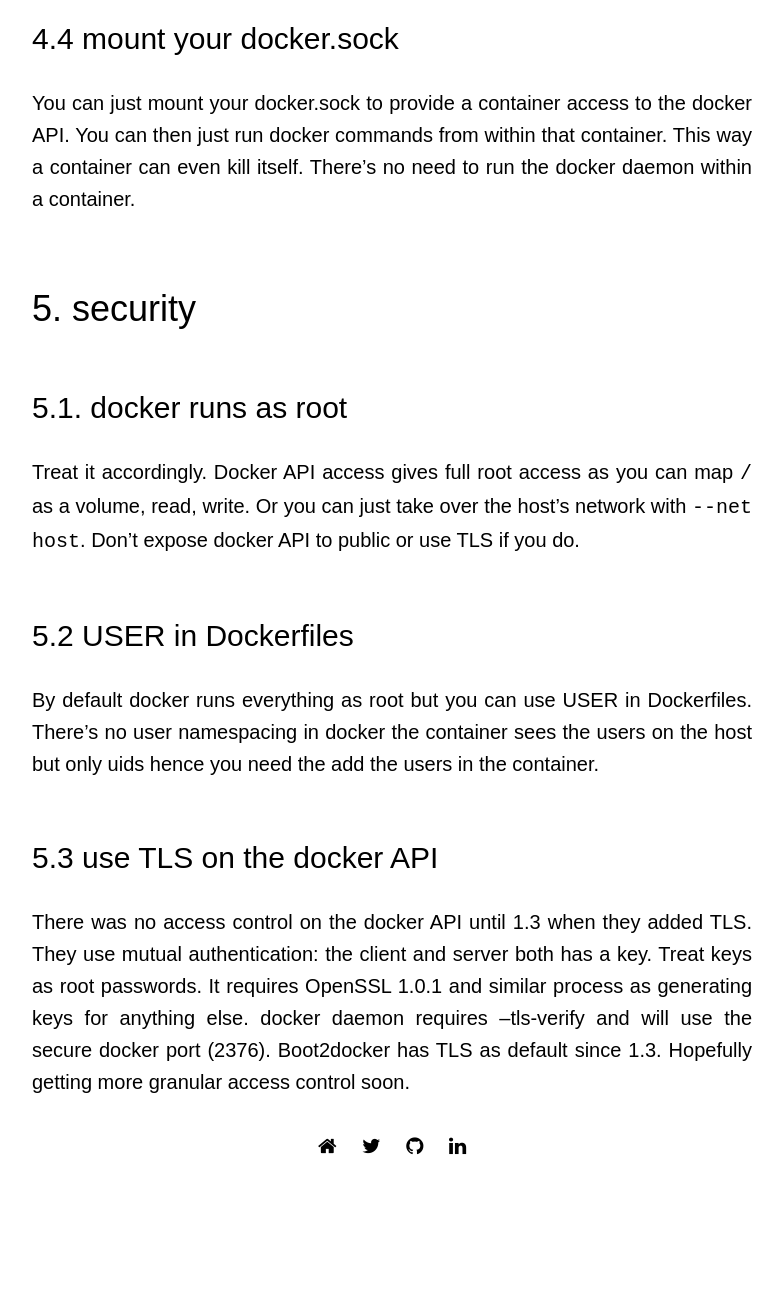
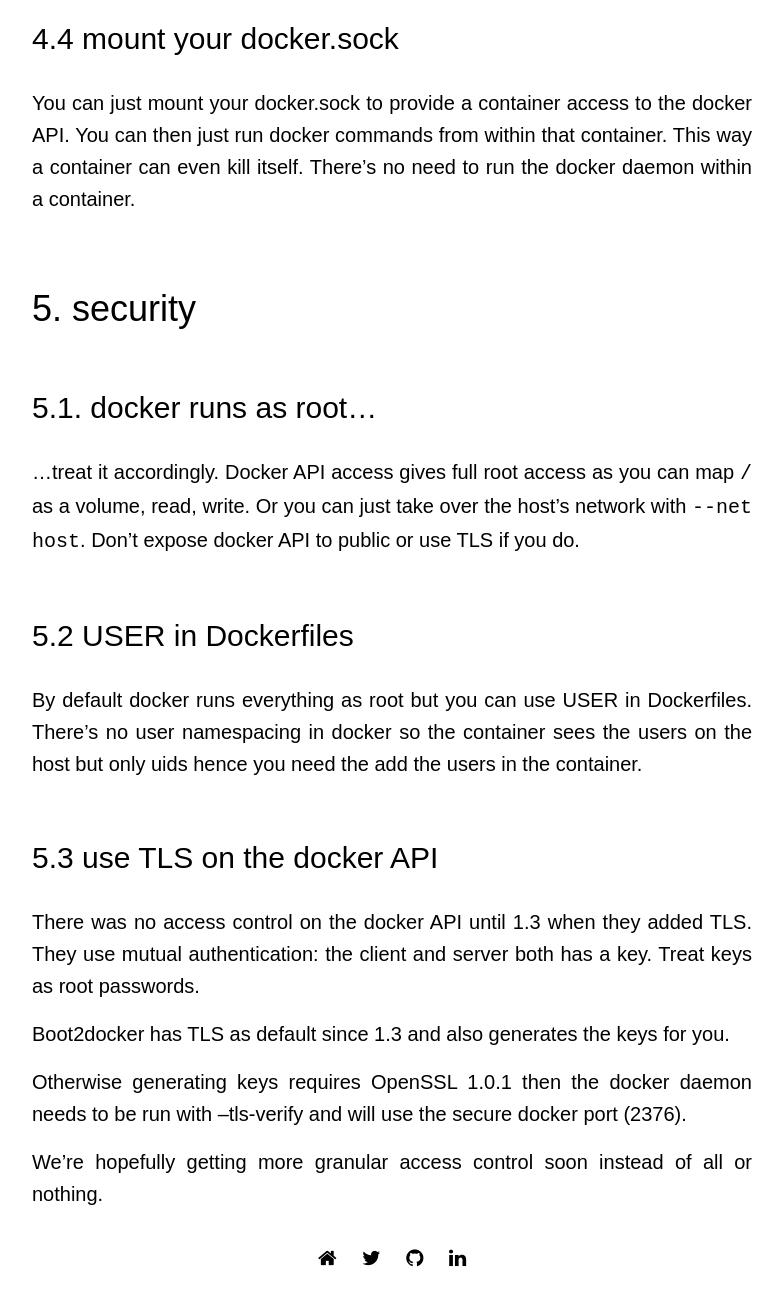
Before and after one commit to dublado/csabapalfi.github.io, a Jekyll site: the page built from _posts/2014-12-06-random-docker-tips.md, in a window 1280 px wide and 1400 px high, scrolled down 5988 px. Shown: the top 1306 px of the window, without its empty margins (248-1031 px from the left). Built offline with Jekyll 4.4.1, drawn with Linux system fonts in a browser that asks for light colours; some web fonts are replaced; Markdown is read by kramdown in place of the engine named in the settings.

````diff
--- a/_posts/2014-12-06-random-docker-tips.md
+++ b/_posts/2014-12-06-random-docker-tips.md
@@ -137,15 +137,22 @@ You can just mount your docker.sock to provide a container access to the docker
 
 ## 5. security
 
-### 5.1. docker runs as root
+### 5.1. docker runs as root...
 
-Treat it accordingly. Docker API access gives full root access as you can map ```/``` as a volume, read, write. Or you can just take over the host's network with ```--net host```. Don't expose docker API to public or use TLS if you do.
+...treat it accordingly. Docker API access gives full root access as you can map ```/``` as a volume, read, write. Or you can just take over the host's network with ```--net host```. Don't expose docker API to public or use TLS if you do.
 
 ### 5.2 USER in Dockerfiles
 
-By default docker runs everything as root but you can use USER in Dockerfiles. There's no user namespacing in docker the container sees the users on the host but only uids hence you need the add the users in the container.
+By default docker runs everything as root but you can use USER in Dockerfiles. There's no user namespacing in docker so the container sees the users on the host but only uids hence you need the add the users in the container.
 
 ### 5.3 use TLS on the docker API
 
-There was no access control on the docker API until 1.3 when they added TLS. They use mutual authentication: the client and server both has a key. Treat keys as root passwords. It requires OpenSSL 1.0.1 and similar process as generating keys for anything else. docker daemon requires --tls-verify and will use the secure docker port (2376). Boot2docker has TLS as default since 1.3. Hopefully getting more granular access control soon.
+There was no access control on the docker API until 1.3 when they added TLS. They use mutual authentication: the client and server both has a key. Treat keys as root passwords.
+
+Boot2docker has TLS as default since 1.3 and also generates the keys for you.
+
+Otherwise generating keys requires OpenSSL 1.0.1 then the docker daemon needs to be run with --tls-verify and will use the secure docker port (2376).
+
+We're hopefully getting more granular access control soon instead of all or nothing.
+
 {% endraw %}
````
